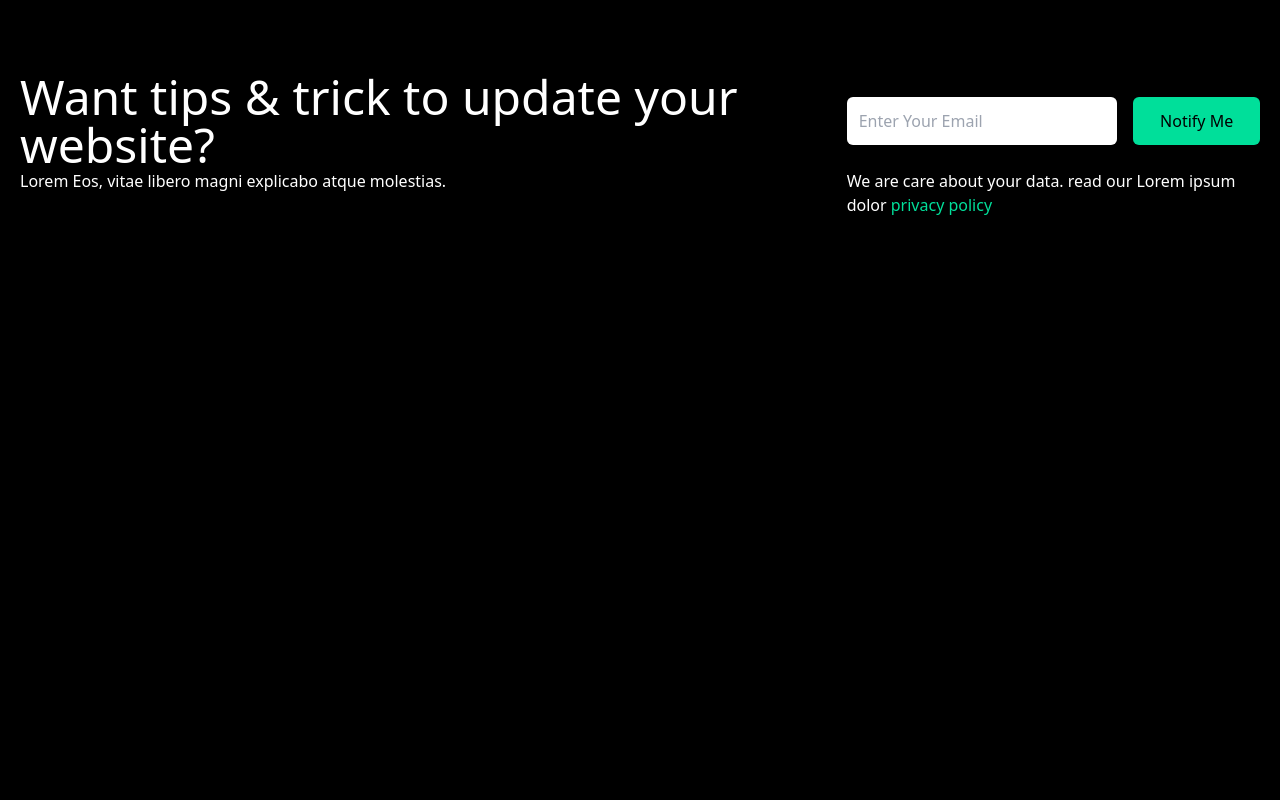
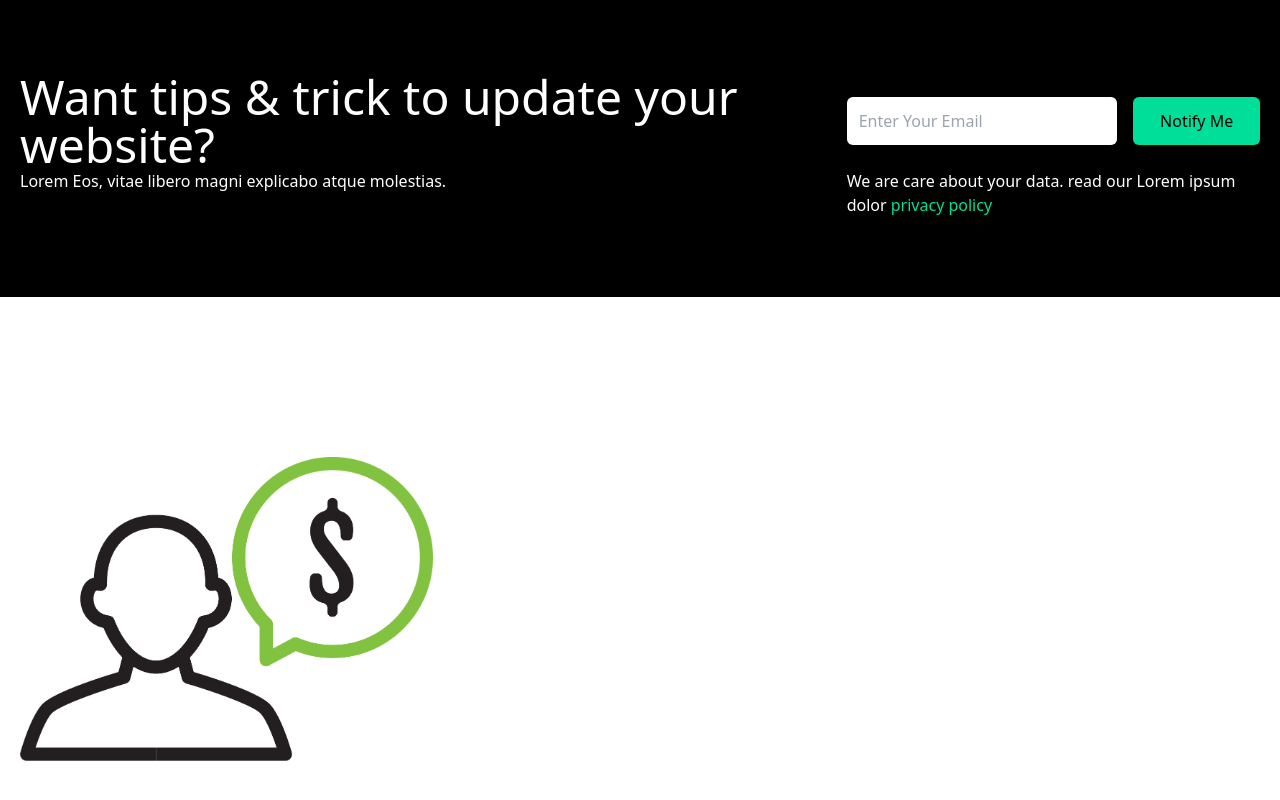
Before and after one commit to atikurahad/atikur-portfolio-spa, a React (Create React App) app: page / in a window 1280 px wide. Shown: the part 1384-2184 px from the top of the page. Before the commit the page ends 1681 px from the top, so only its background shows below. Built offline with nearby package versions, Linux system fonts and the light colour scheme.

Commit message:
conatct page completed

```diff
--- a/src/App.js
+++ b/src/App.js
@@ -1,4 +1,5 @@
 // import Footer from "./components/Footer/Footer";
+import Card from "./components/Card";
 import Contact from "./components/Contact/Contact";
 import Hero from "./components/Hero";
 import Navbar from "./components/Navbar";
@@ -11,6 +12,7 @@ function App() {
      <Hero />
      <Projects />
      <Contact />
+     <Card />
      {/* <Footer /> */}
     </div>
   );
--- /dev/null
+++ b/src/components/Card.jsx
@@ -0,0 +1,18 @@
+import React from 'react';
+import Single from "../assets/single.png"
+import Double from "../assets/double.png"
+import Tripple from "../assets/tripple.png"
+
+const Card = () => {
+  return ( <>
+  <div className='w-full py-[10rem] px-4 bg-white'>
+    <div className='max-w-[1240px] mx-auto grid md:grid-cols-2 sm:grid-cols-1 lg:grid-cols-3'>
+<img src={Single} alt="" />
+    </div>
+    </div>
+  </>
+
+  );
+};
+
+export default Card;
```
